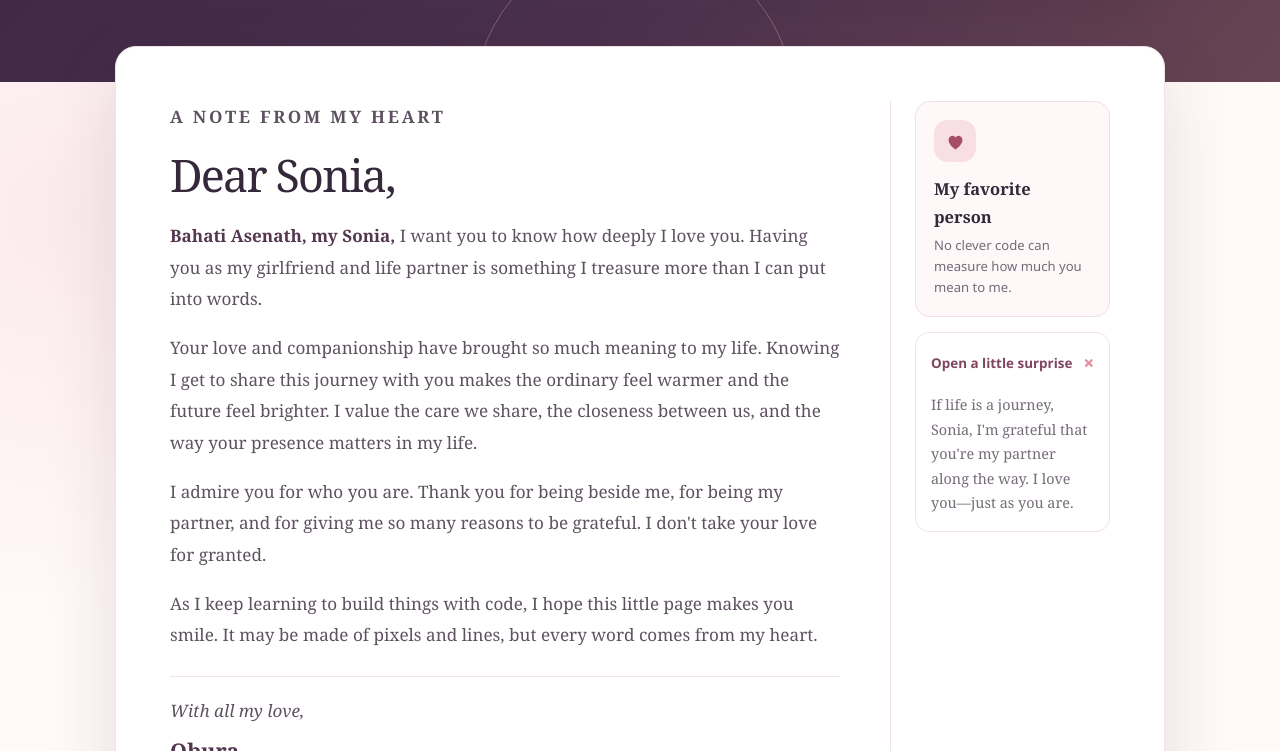
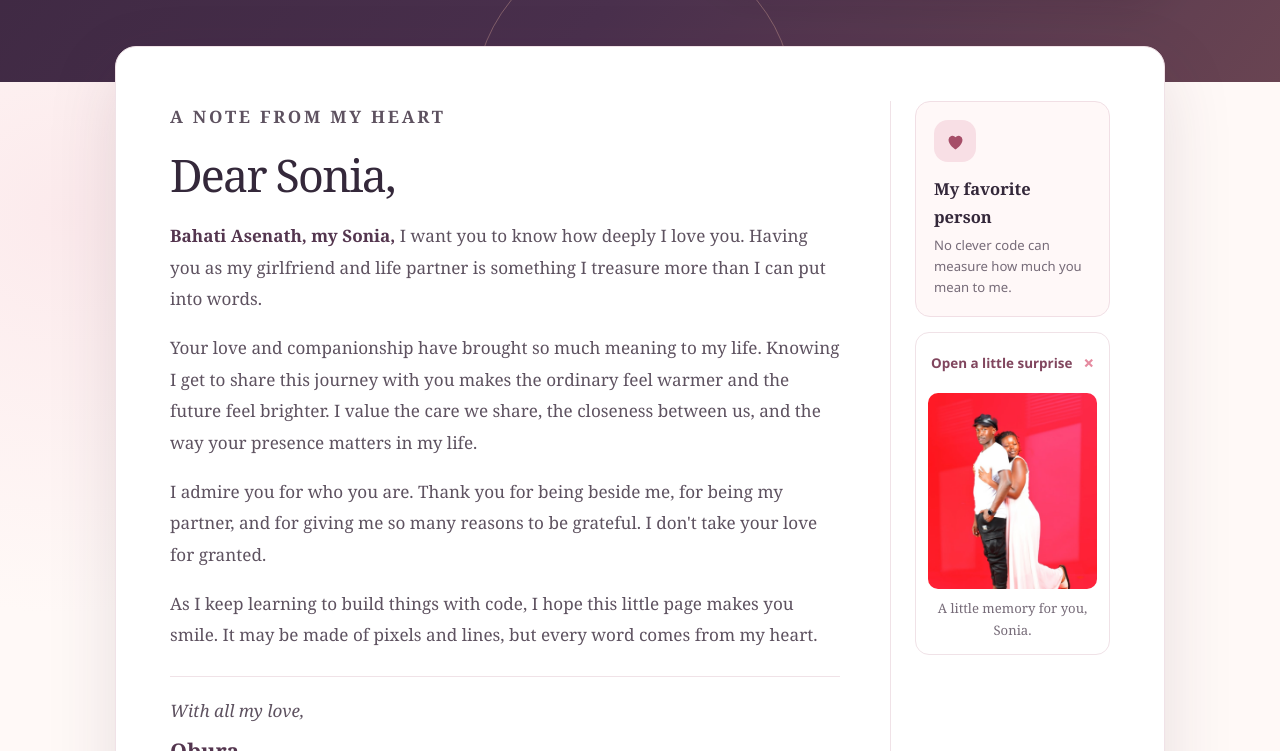
Before and after one commit to harryharry9/html_projects, a plain HTML site: page tribute_page.html in a window 1280 px wide. Both pictures are taken after a click on the heading "Open a little surprise". Shown: the part 582-1333 px from the top of the page. Drawn offline with Linux system fonts and the light colour scheme.

Commit message:
adding photo

```diff
--- a/tribute_page.html
+++ b/tribute_page.html
@@ -439,13 +439,34 @@
             transform: rotate(45deg);
         }
 
-        .surprise-message {
+        .surprise-figure {
             margin: 0;
-            padding: 0 15px 15px;
+            padding: 0 12px 12px;
+        }
+
+        .surprise-figure a {
+            display: block;
+            overflow: hidden;
+            border-radius: 10px;
+        }
+
+        .surprise-figure img {
+            display: block;
+            width: 100%;
+            height: auto;
+            transition: transform 220ms ease;
+        }
+
+        .surprise-figure a:hover img {
+            transform: scale(1.035);
+        }
+
+        .surprise-figure figcaption {
+            margin-top: 8px;
             color: var(--muted);
             font-family: Georgia, "Times New Roman", serif;
-            font-size: 0.9rem;
-            line-height: 1.7;
+            font-size: 0.82rem;
+            text-align: center;
         }
 
         .signature {
@@ -702,7 +723,12 @@
                 </div>
                 <details class="little-surprise">
                     <summary>Open a little surprise</summary>
-                    <p class="surprise-message">If life is a journey, Sonia, I'm grateful that you're my partner along the way. I love you—just as you are.</p>
+                    <figure class="surprise-figure">
+                        <a href="my_love.jpg" target="_blank" rel="noopener noreferrer" aria-label="Open the full-size photo in a new tab">
+                            <img src="my_love.jpg" alt="A couple sharing a close moment together." loading="lazy" decoding="async">
+                        </a>
+                        <figcaption>A little memory for you, Sonia.</figcaption>
+                    </figure>
                 </details>
             </aside>
         </article>
```
Also changed, not shown: my_love.jpg (added).
